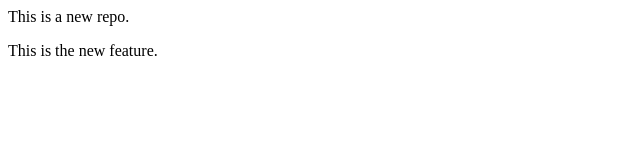
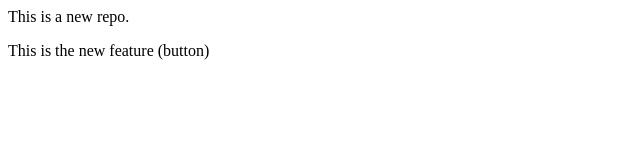
Before and after one commit to sumatitripathi1999/localrepo, a plain HTML site: page index.html in a window 1280 px wide. Shown: the full height of the page, 0-640 px from the left. Drawn offline with Linux system fonts and the light colour scheme.

Commit message:
add button

```diff
--- a/index.html
+++ b/index.html
@@ -3,5 +3,5 @@
 </p>
 
 <p>
-    This is the new feature.
+    This is the new feature (button)
 </p>
```
